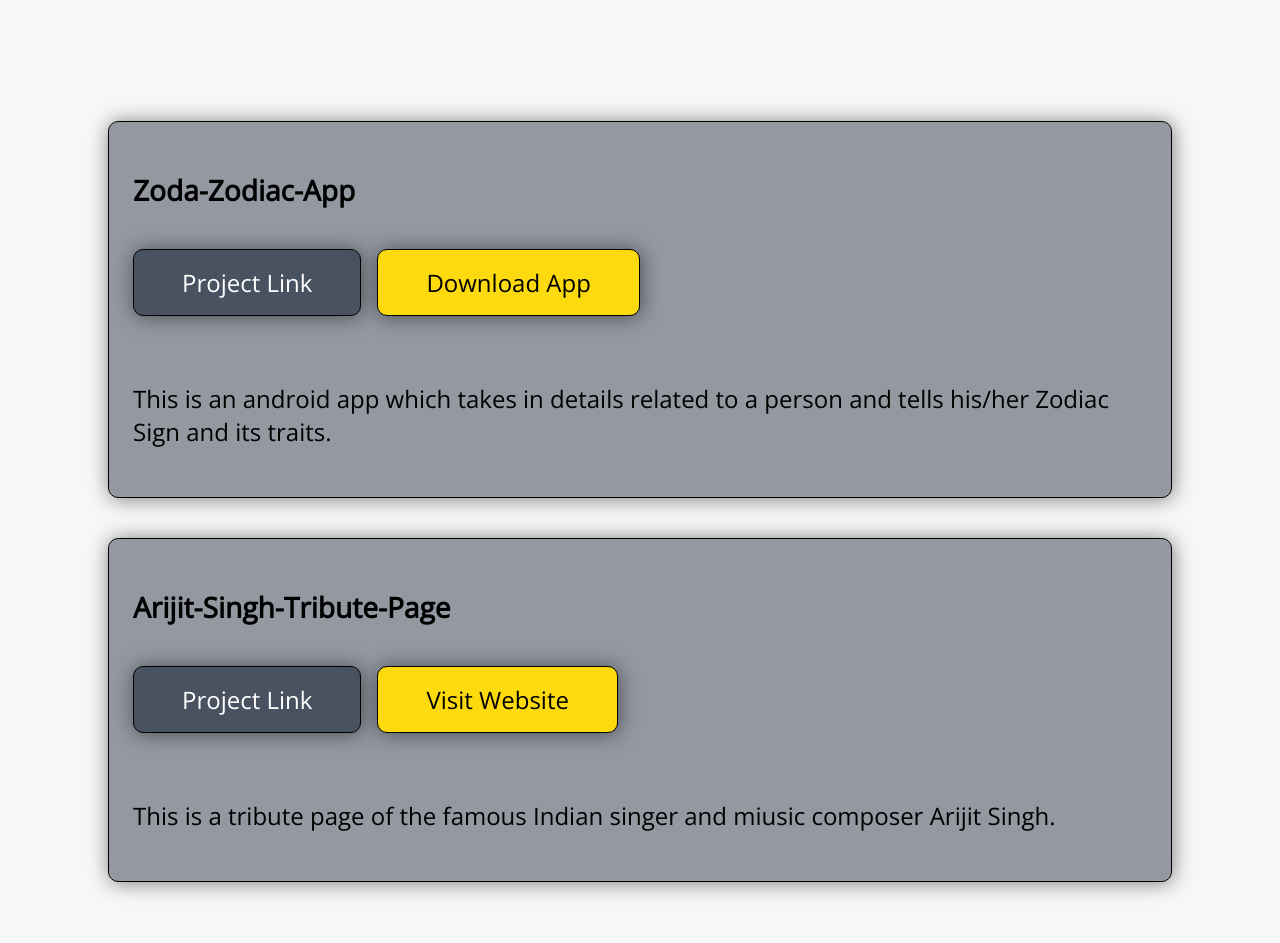
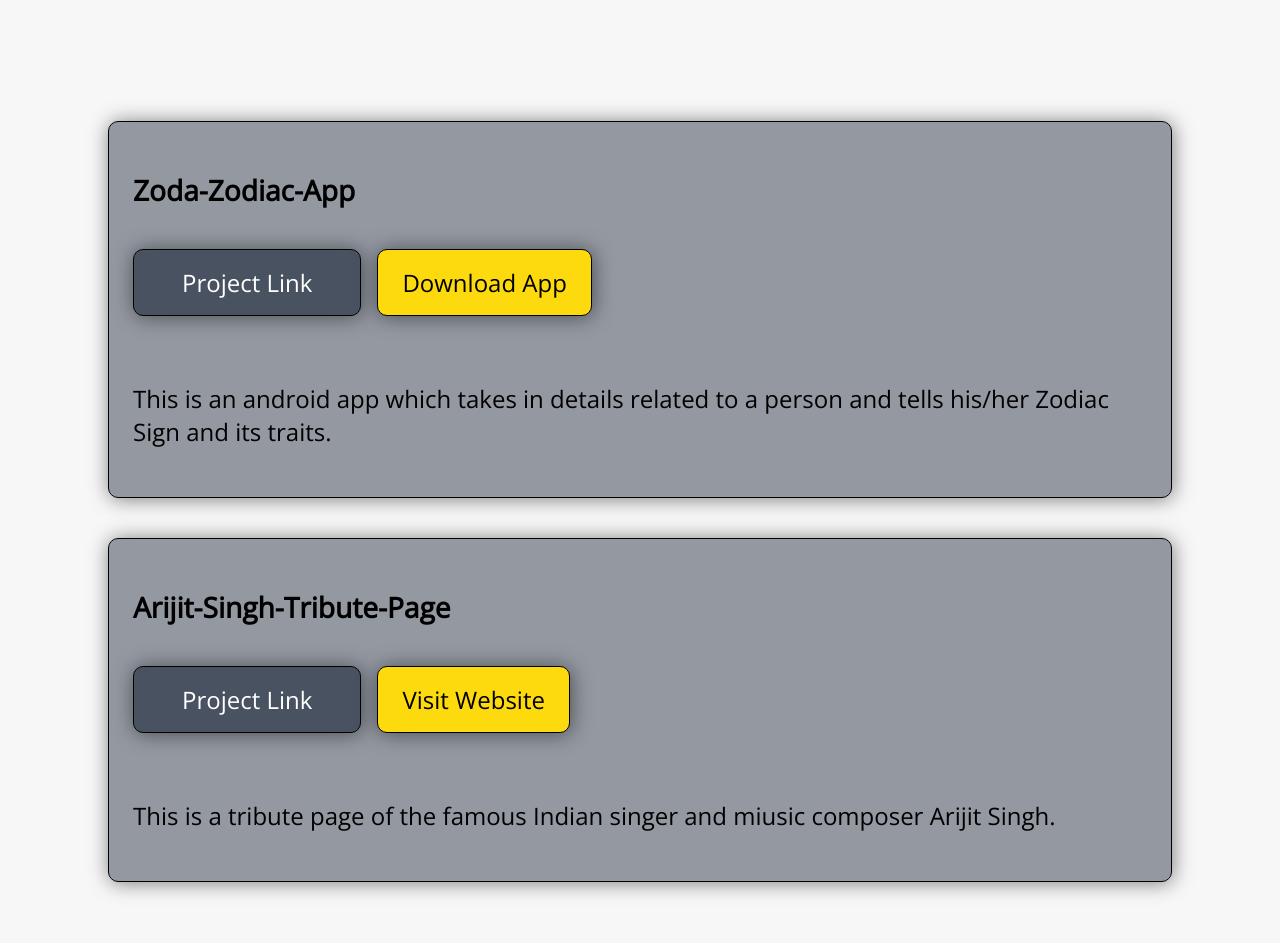
Before and after one commit to deytulsi18/PortFolio, a PHP site: page /index.html in a window 1280 px wide. Shown: the part 5382-6325 px from the top of the page. Run offline with PHP 8.4, Linux system fonts and the light colour scheme.

Commit message:
design fixes

```diff
--- a/css/resp.css
+++ b/css/resp.css
@@ -84,6 +84,12 @@
   #main-img:hover {
     /* width: 50.5%; */
   }
+  .btn-yellow .proj-btn-div {
+    margin: 0;
+  }
+  .flex {
+  display: block;
+}
 }
 @media only screen and (max-width: 750px) {
   .about-div,
--- a/css/style.css
+++ b/css/style.css
@@ -281,7 +281,7 @@ footer {
 }
 .btn-yellow .proj-btn-div {
   background-color: #FDDA0D;
-  padding: 1rem 3rem;
+  padding: 1rem 1.5rem;
   transition: 0.3s;
 }
 .btn-yellow:hover .proj-btn-div {
@@ -305,5 +305,5 @@ footer {
   display: flex;
   flex-direction: row;
   flex-wrap: wrap;
-  justify-content: flex-start
+  /* display: block; */
 }
```
